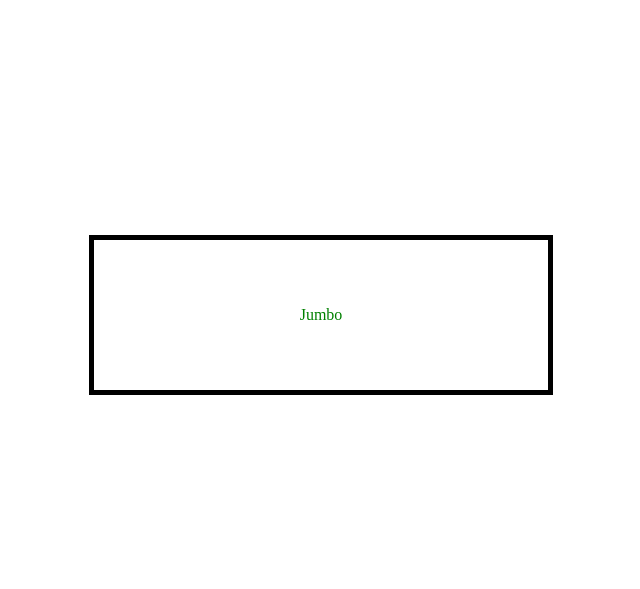
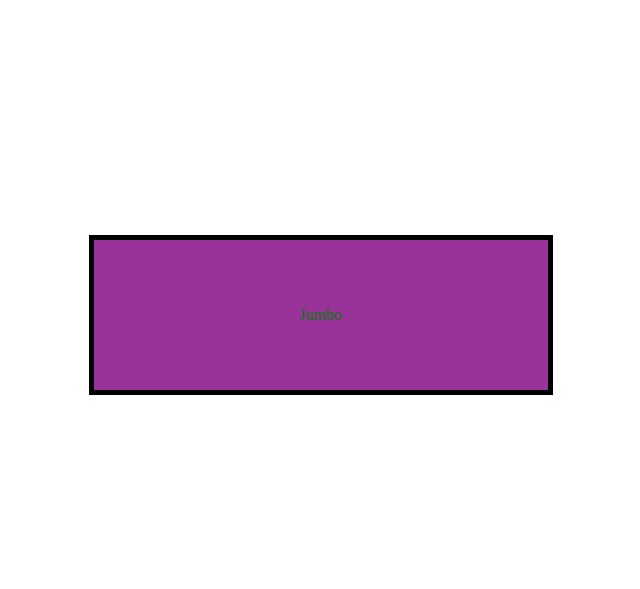
Before and after one commit to DanielKiernan/OldnOutdated, a PHP site: page / in a window 1280 px wide. Shown: the part 715-1304 px from the top of the page, without its empty margins (319-959 px from the left). Run offline with PHP 8.4, Linux system fonts and the light colour scheme.

Commit message:
Update mystyle.css

```diff
--- a/mystyle.css
+++ b/mystyle.css
@@ -33,6 +33,7 @@ div.Paragraph {
 		padding: 50px;
 		margin: 400px;
 		color: green;
+		background-color: #993399;
 		border: 5px solid black;
 		text-align: center;
 		animation-name: Box;
```
